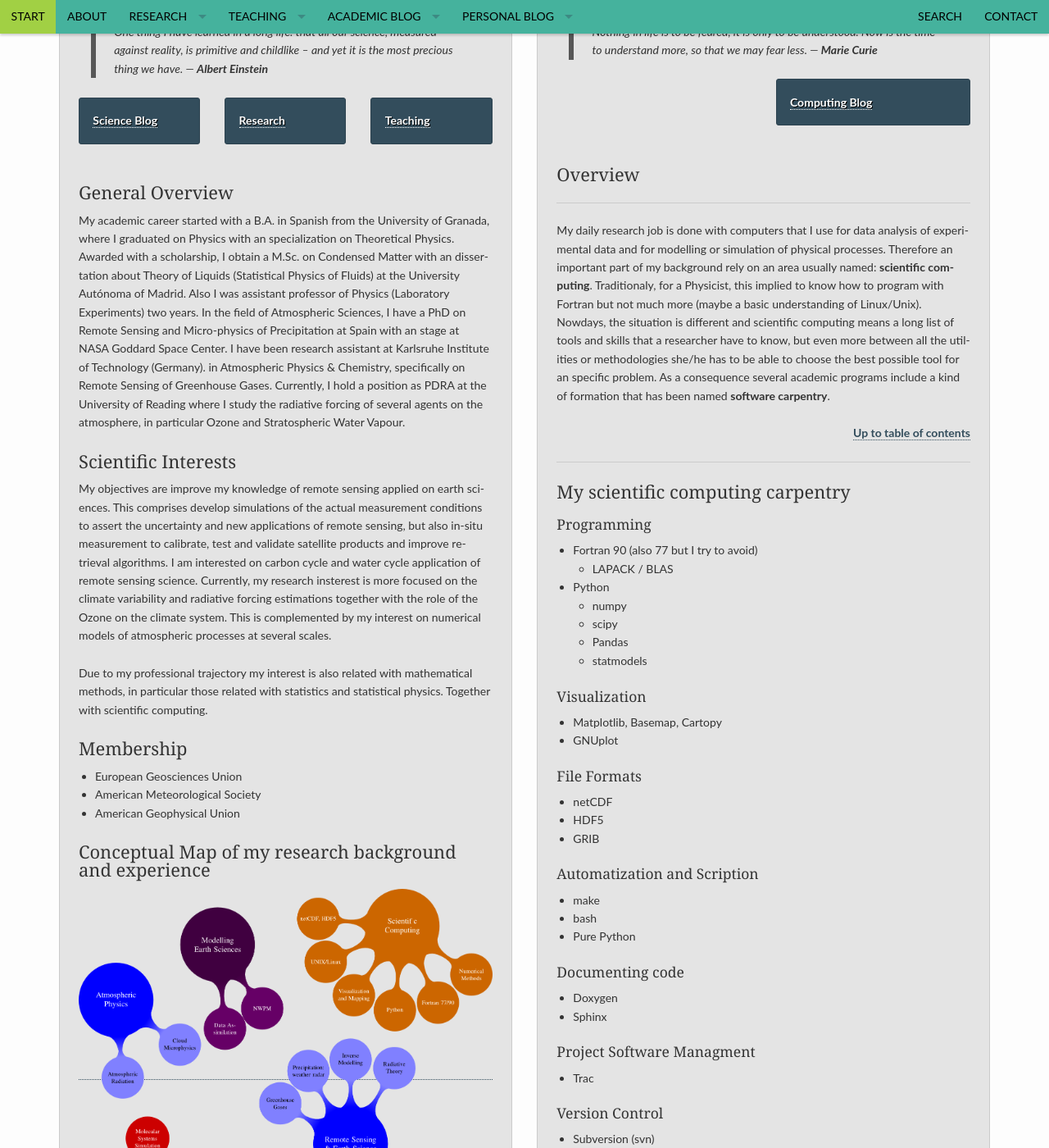
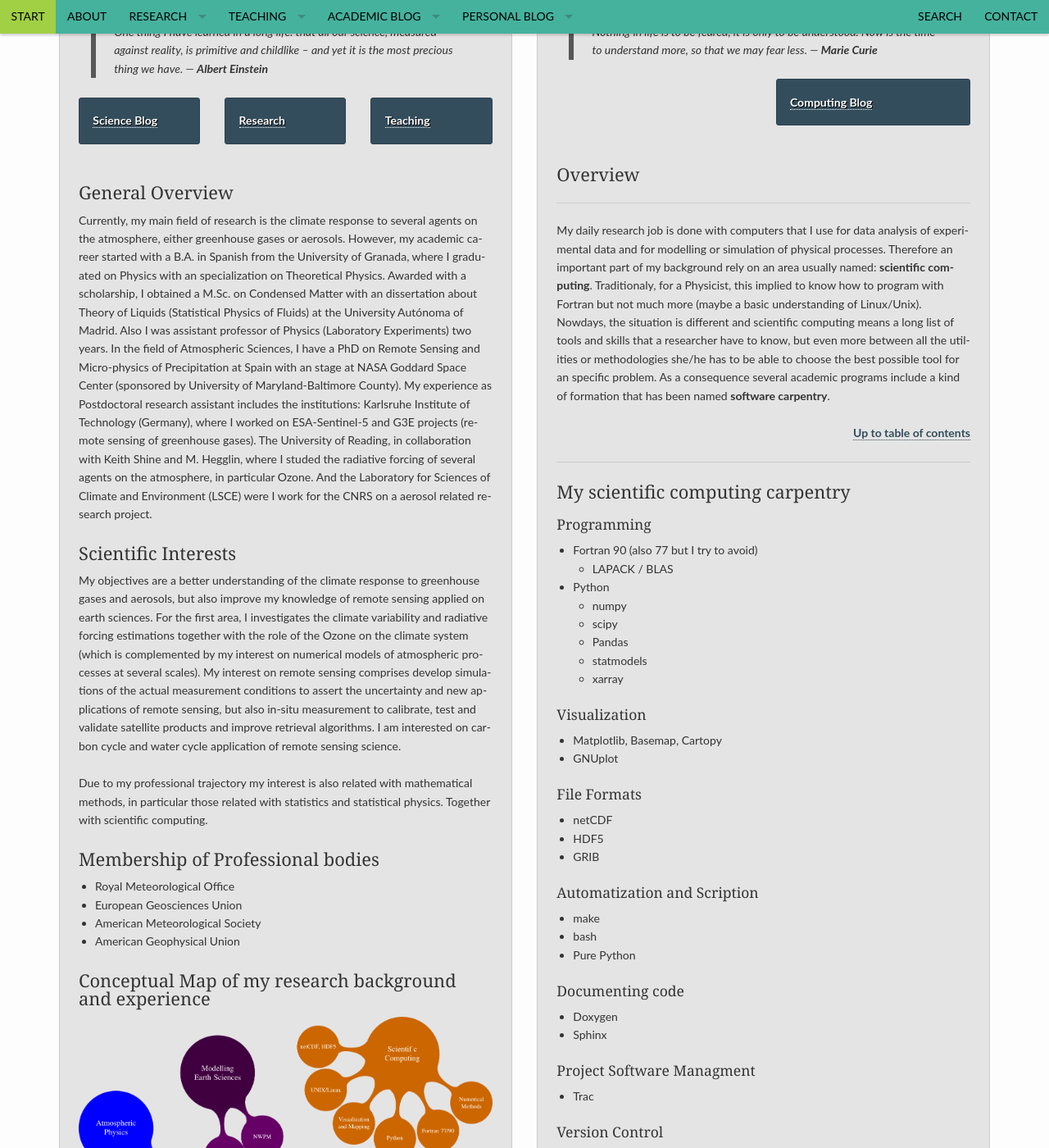
Before and after one commit to RCHG/rchg.github.io, a Jekyll site: the page built from pages/about_overview.md, in a window 1280 px wide and 1400 px high, scrolled down 329 px. Shown: the whole window at 82% size. Built offline with Jekyll 4.4.1, drawn with Linux system fonts in a browser that asks for light colours; comment, search, counter and statistics services are not loaded.

Commit message:
Update about_overview.md

```diff
--- a/pages/about_overview.md
+++ b/pages/about_overview.md
@@ -33,17 +33,18 @@
 
 ### General Overview
 
-My academic career started with a B.A. in Spanish from the University of Granada, where I graduated on Physics with an specialization on Theoretical Physics. Awarded with a scholarship, I obtain a M.Sc. on Condensed Matter with an dissertation about Theory of Liquids (Statistical Physics of Fluids) at the University Autónoma of Madrid. Also I was assistant professor of Physics (Laboratory Experiments) two years. In the field of Atmospheric Sciences, I have a PhD on Remote Sensing and Micro-physics of Precipitation at Spain with an stage at NASA Goddard Space Center. I have been research assistant at Karlsruhe Institute of Technology (Germany). in Atmospheric Physics & Chemistry, specifically on Remote Sensing of Greenhouse Gases. Currently, I hold a position as PDRA at the University of Reading where I study the radiative forcing of several agents on the atmosphere, in particular Ozone and Stratospheric Water Vapour.
+Currently, my main field of research is the climate response to several agents on the atmosphere, either greenhouse gases or aerosols. However, my academic career started with a B.A. in Spanish from the University of Granada, where I graduated on Physics with an specialization on Theoretical Physics. Awarded with a scholarship, I obtained a M.Sc. on Condensed Matter with an dissertation about Theory of Liquids (Statistical Physics of Fluids) at the University Autónoma of Madrid. Also I was assistant professor of Physics (Laboratory Experiments) two years. In the field of Atmospheric Sciences, I have a PhD on Remote Sensing and Micro-physics of Precipitation at Spain with an stage at NASA Goddard Space Center (sponsored by University of Maryland-Baltimore County). My experience as Postdoctoral research assistant includes the institutions: Karlsruhe Institute of Technology (Germany), where I worked on ESA-Sentinel-5 and G3E projects (remote sensing of greenhouse gases). The University of Reading, in collaboration with Keith Shine and M. Hegglin, where I studed the radiative forcing of several agents on the atmosphere, in particular Ozone. And the Laboratory for Sciences of Climate and Environment (LSCE) were I work for the CNRS on a aerosol related research project.
 
 
 ### Scientific Interests
 
-My objectives are improve my knowledge of remote sensing applied on earth sciences. This comprises develop simulations of the actual measurement conditions to assert the uncertainty and new applications of remote sensing, but also in-situ measurement to calibrate, test and validate satellite products and improve retrieval algorithms. I am interested on carbon cycle and water cycle application of remote sensing science. Currently, my research insterest is more focused on the climate variability and radiative forcing estimations together with the role of the Ozone on the climate system. This is complemented by my interest on numerical models of atmospheric processes at several scales.
+My objectives are a better understanding of the climate response to greenhouse gases and aerosols, but also improve my knowledge of remote sensing applied on earth sciences. For the first area, I investigates the climate variability and radiative forcing estimations together with the role of the Ozone on the climate system (which is complemented by my interest on numerical models of atmospheric processes at several scales). My interest on remote sensing comprises develop simulations of the actual measurement conditions to assert the uncertainty and new applications of remote sensing, but also in-situ measurement to calibrate, test and validate satellite products and improve retrieval algorithms. I am interested on carbon cycle and water cycle application of remote sensing science.
 
 Due to my professional trajectory my interest is also related with mathematical methods, in particular those related with statistics and statistical physics. Together with scientific computing.
 
-### Membership
+### Membership of Professional bodies
 
+* Royal Meteorological Office
 * European Geosciences Union
 * American Meteorological Society
 * American Geophysical Union
@@ -100,6 +101,7 @@
     - scipy
     - Pandas
     - statmodels
+    - xarray
 
 #### Visualization
 
```
